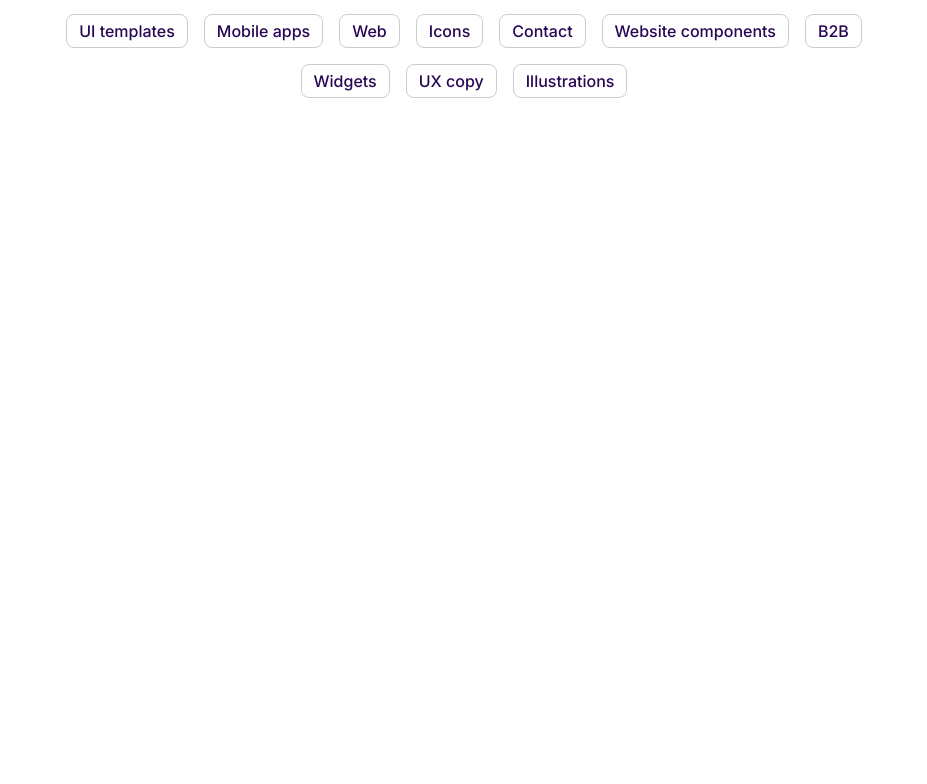
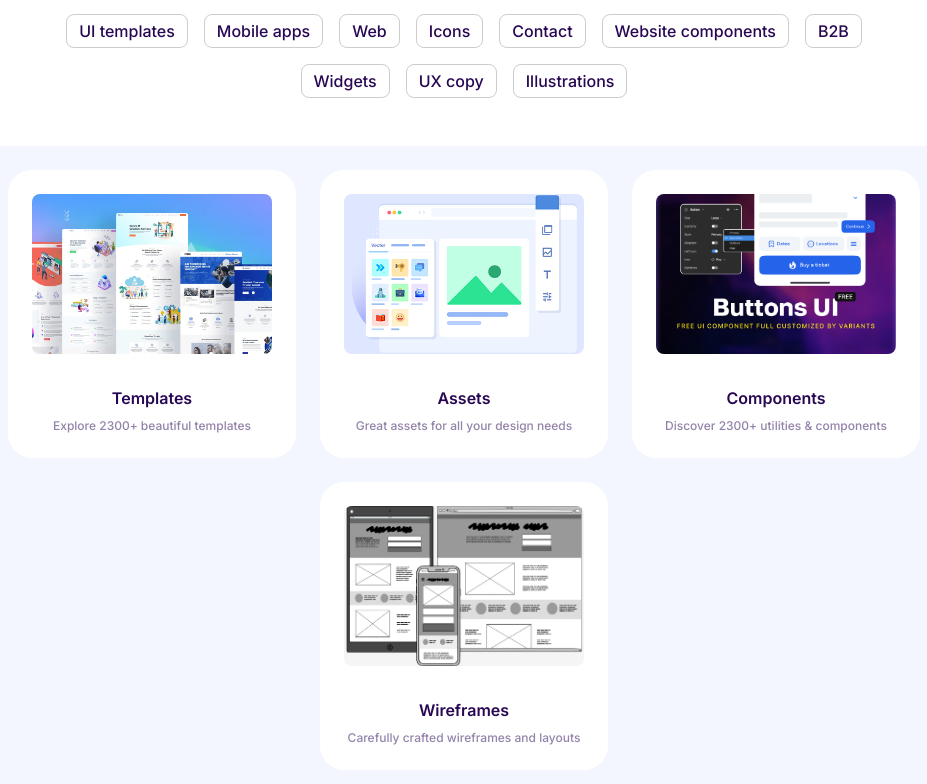
Before and after one commit to AJ1732/devkit, a React (Vite) app: page / in a window 1280 px wide. Shown: the part 748-1532 px from the top of the page, without its empty margins (176-1103 px from the left). Before the commit the page ends 886 px from the top, so only its background shows below. Built offline with nearby package versions, Linux system fonts and the light colour scheme.

Commit message:
chore: update

```diff
--- a/src/App.tsx
+++ b/src/App.tsx
@@ -1,5 +1,9 @@
 import { Navbar } from "./components";
-import { HeadlineSection, InterestSection } from "./sections";
+import {
+  CardSection,
+  HeadlineSection,
+  InterestSection,
+} from "./sections";
 
 function App() {
   return (
@@ -7,6 +11,7 @@ function App() {
       <Navbar />
       <HeadlineSection />
       <InterestSection />
+      <CardSection />
     </div>
   );
 }
--- a/src/components/Card/index.tsx
+++ b/src/components/Card/index.tsx
@@ -1,9 +1,26 @@
-const Card = () => {
+interface Props {
+  src?: string;
+  title?: string;
+  caption?: string;
+}
+
+const Card: React.FC<Props> = ({ src, title, caption }) => {
   return (
-    <article>
-      <figure>Images</figure>
+    <article className="size-full max-w-72 space-y-8 rounded-3xl bg-white p-6">
+      <figure className="rounded-lg bg-neutral-100">
+        <img
+          src={src}
+          alt="Card Image"
+          className="h-40 w-60 rounded-lg object-cover"
+        />
+      </figure>
 
-      <div>Text</div>
+      <div className="space-y-2 text-center">
+        <h3 className="font-semibold text-primary-500 first-letter:capitalize">
+          {title}
+        </h3>
+        <p className="text-xs font-medium text-fade-100">{caption}</p>
+      </div>
     </article>
   );
 };
--- a/src/data/db.tsx
+++ b/src/data/db.tsx
@@ -1,6 +1,11 @@
 import figma from "../assets/images/figma.png";
 import framer from "../assets/images/framer.png";
 import webflow from "../assets/logos/webflow.svg";
+
+import template from "../assets/images/templates.png"
+import assets from "../assets/images/assests.png"
+import components from "../assets/images/components.png"
+import wireframes from "../assets/images/wireframes.png"
 
 export const interests = [
   "headers",
@@ -40,3 +45,31 @@ export const alias: Alias[] = [
     text: "framer",
   },
 ];
+
+interface CardProps {
+  src: string;
+  title: string;
+  caption: string;
+}
+export const cards: CardProps[] = [
+  {
+    src: template,
+    title: "templates",
+    caption: "Explore 2300+ beautiful templates",
+  },
+  {
+    src: assets,
+    title: "assets",
+    caption: "Great assets for all your design needs",
+  },
+  {
+    src: components,
+    title: "components",
+    caption: "Discover 2300+ utilities & components",
+  },
+  {
+    src: wireframes,
+    title: "wireframes",
+    caption: "Carefully crafted wireframes and layouts",
+  },
+];
--- a/src/index.css
+++ b/src/index.css
@@ -16,7 +16,7 @@
 
 .content-grid {
   --padding-inline: 1.5rem;
-  --content-max-width: 1220px;
+  --content-max-width: 80rem;
   --layout-max-width: 1440px;
 
   display: grid;
--- a/src/sections/CardSection/index.tsx
+++ b/src/sections/CardSection/index.tsx
@@ -1,4 +1,15 @@
+import { Card } from "../../components";
+import { cards } from "../../data/db";
+
 const CardSection = () => {
-  return <div>CardSection</div>;
+  return (
+    <section className="w-fit rounded-[2.25rem] bg-[#F3F6FF] p-6 mb-16">
+      <div className="flex w-fit flex-wrap items-center justify-center gap-6">
+        {cards.map((item) => (
+          <Card {...item} />
+        ))}
+      </div>
+    </section>
+  );
 };
 export default CardSection;
--- a/src/sections/InterestSection/index.tsx
+++ b/src/sections/InterestSection/index.tsx
@@ -2,14 +2,14 @@ import { alias, interests } from "../../data/db";
 
 const InterestSection = () => {
   return (
-    <section className="py-10">
+    <section className="pb-12 pt-10">
       <div className="flex flex-col items-center justify-center gap-10">
         {/* ALIAS DIVS */}
         <div className="flex items-center justify-center gap-4">
           {alias.map(({ icon, text }) => (
             <div
               key={text}
-              className="itce flex items-center justify-center gap-2 rounded-full bg-primary-500 px-4 py-2 text-[#FEFEFE]"
+              className="flex items-center justify-center gap-2 rounded-full bg-primary-500 px-4 py-2 text-[#FEFEFE]"
             >
               <img src={icon} alt="logo" className="size-5" />
               <span className="font-semibold first-letter:capitalize">
```
